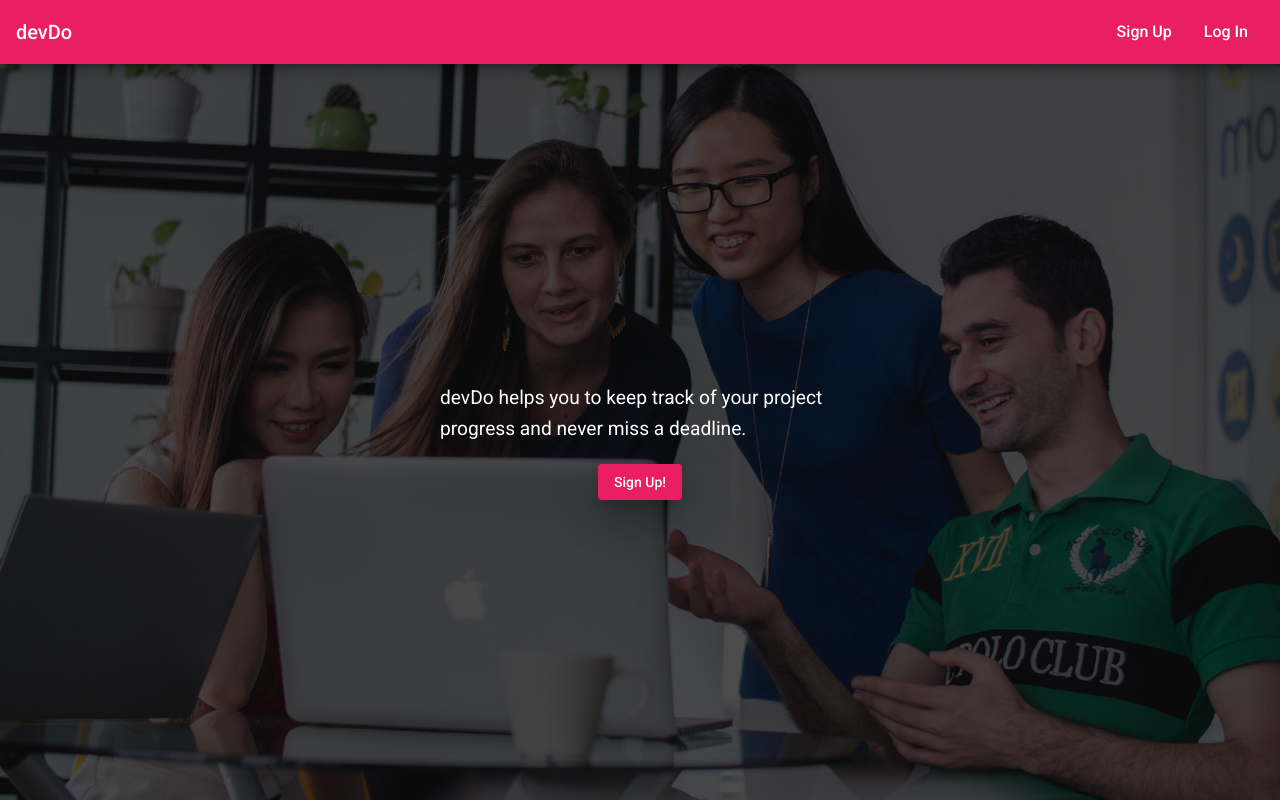
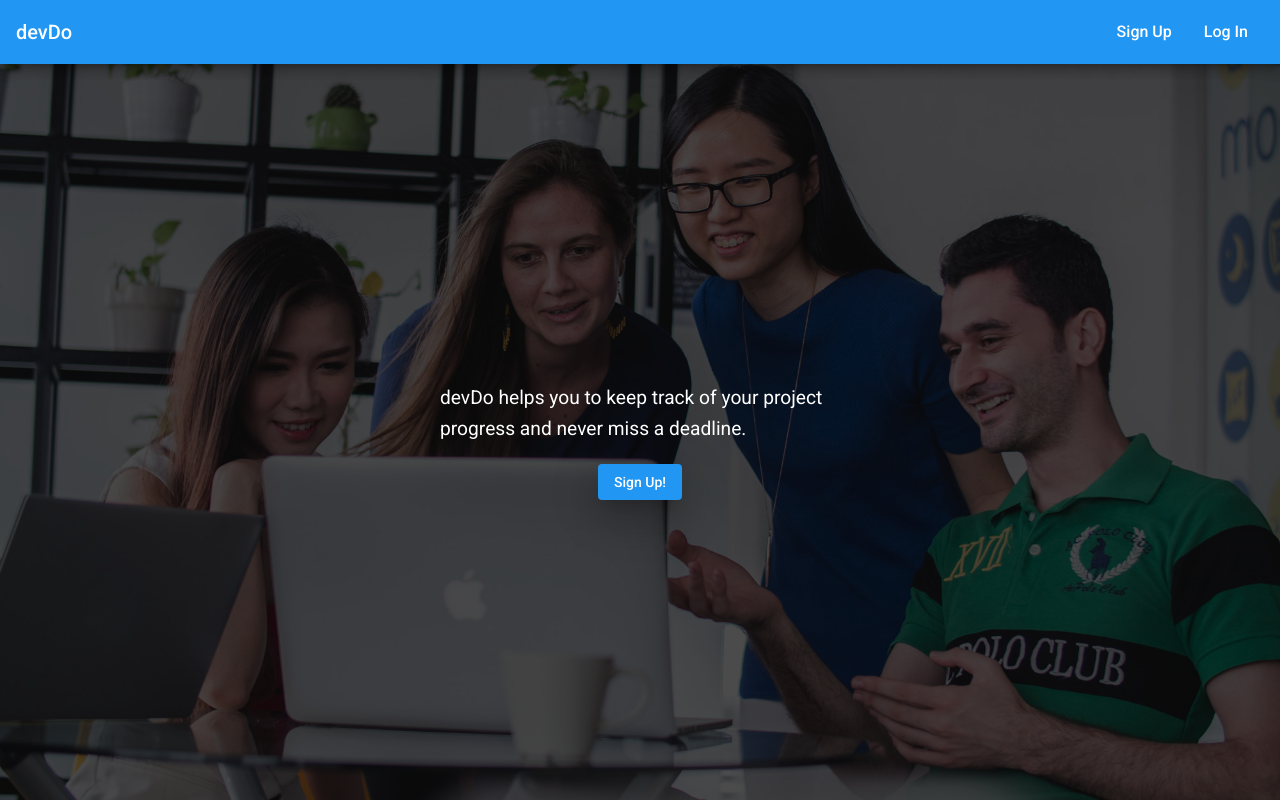
Before and after one commit to Ionut-T/devDo, an Angular app: page / in a window 1280 px wide. Built offline with nearby package versions, Linux system fonts and the light colour scheme.

Commit message:
change theme palettes

```diff
--- a/src/custom-theme.scss
+++ b/src/custom-theme.scss
@@ -11,8 +11,8 @@
 // Define the palettes for your theme using the Material Design palettes available in palette.scss
 // (imported above). For each palette, you can optionally specify a default, lighter, and darker
 // hue. Available color palettes: https://material.io/design/color/
-$devdo-primary: mat-palette($mat-pink);
-$devdo-accent: mat-palette($mat-orange, A200, A100, A400);
+$devdo-primary: mat-palette($mat-blue);
+$devdo-accent: mat-palette($mat-lime);
 
 // The warn palette is optional (defaults to red).
 $devdo-warn: mat-palette($mat-red);
```
